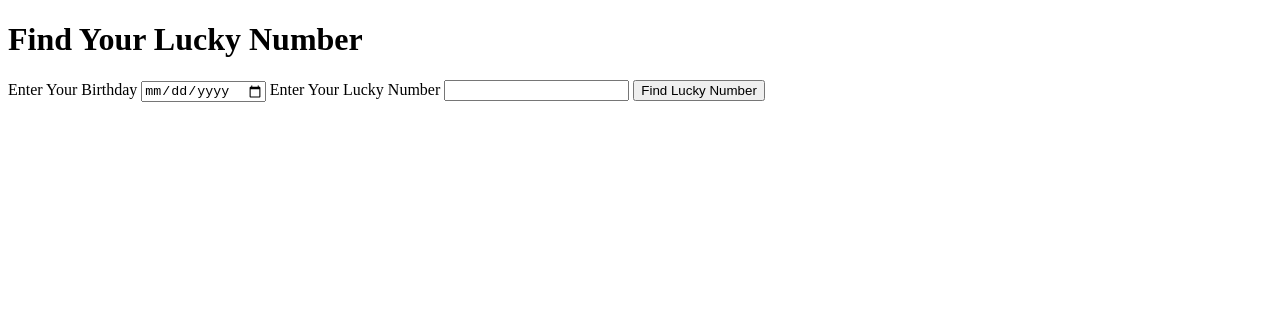
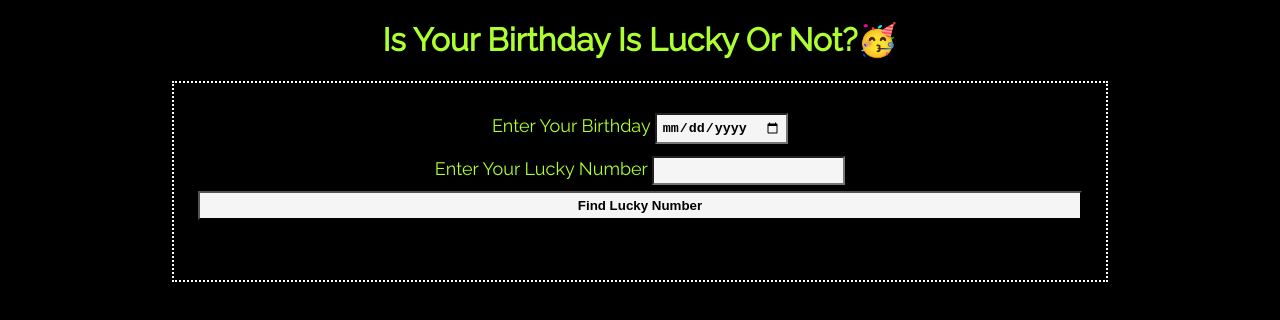
Before and after one commit to Abhisek-panda/Lucky-Number-App, a plain HTML site: page index.html in a window 1280 px wide. Drawn offline with Linux system fonts and the light colour scheme.

Commit message:
updated css

```diff
--- a/app.js
+++ b/app.js
@@ -6,9 +6,9 @@ const luckyPara = document.querySelector("#lucky-para")
 
 function userData(sum, luckyBox) {
     if (sum % luckyBox===0) {
-        luckyPara.innerText = "Your are going to a Panda";
+        luckyPara.innerText = "Your Birthday Is Lucky😊";
     }else {
-        luckyPara.innerText = "your are a gurshra";
+        luckyPara.innerText = "Your Birthday Is Unlucky😥";
     }
 }
 
--- a/index.html
+++ b/index.html
@@ -8,12 +8,17 @@
     <link rel="stylesheet" href="style.css">
 </head>
 <body>
-    <h1>Find Your Lucky Number</h1>
+    <h1>Is Your Birthday Is Lucky Or Not?🥳</h1>
     <div class="container">
-        <label for="birthday-box">Enter Your Birthday</label>
-        <input type="date" id="birthday-box">
-        <label for="lucky-box">Enter Your Lucky Number</label>
-        <input type="number" id="lucky-box">
+        <div class="edit">
+            <label for="birthday-box">Enter Your Birthday</label>
+            <input type="date" id="birthday-box" class="input-edit">
+        </div>
+        <div class="edit">
+
+            <label for="lucky-box">Enter Your Lucky Number</label>
+            <input type="number" id="lucky-box"class="input-edit">
+        </div>
         <button id="btn">Find Lucky Number</button>
         <p id="lucky-para"></p>
     </div>
--- a/style.css
+++ b/style.css
@@ -0,0 +1,36 @@
+@import url('https://fonts.googleapis.com/css2?family=Raleway&display=swap');
+body{background-color: black;
+font-family: 'Raleway','Arial';
+}
+.container{
+    display: flex;
+    margin: auto;
+    font-size: large;
+    color: greenyellow;
+    max-width: 70%;
+    padding: 1.5rem   ;
+    border: 2px dotted white;
+    flex-direction: column;
+}
+.edit{
+    display: block;
+    margin: auto;
+    padding:6px;
+}
+h1{
+    color: greenyellow;
+    display: flex;
+    justify-content: center;
+}
+.input-edit{
+    background-color:whitesmoke ;
+    padding: 5px;
+    font-weight:bold;
+}
+#btn{
+    background-color: whitesmoke;
+    padding: 5px;
+    font-weight:bold;
+    cursor: pointer;
+    flex-shrink:;
+}
```
